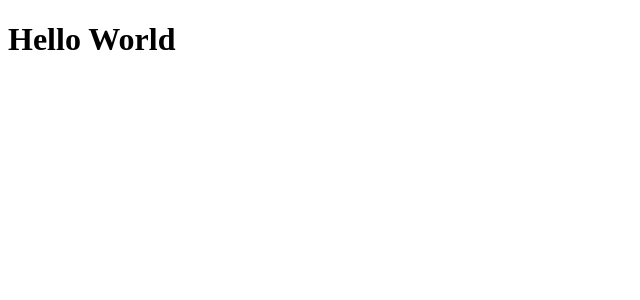
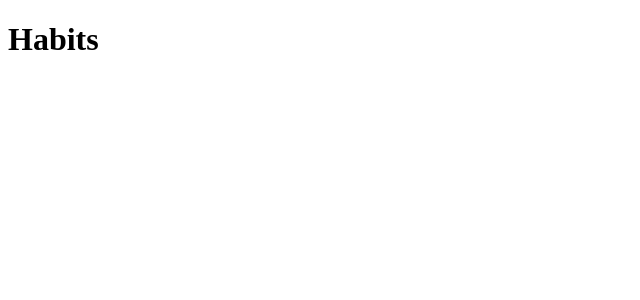
Before and after one commit to hernanytec/-nlw-setup-web, a React app: page / in a window 1280 px wide. Shown: the top 300 px of the page, without its empty margins (0-640 px from the left). Built offline with nearby package versions, Linux system fonts and the light colour scheme; the HTML template or start-up script is replaced by a standard one.

Commit message:
create habits component

```diff
--- a/src/App.tsx
+++ b/src/App.tsx
@@ -1,3 +1,5 @@
+import { Habits } from './components/Habits'
+
 export function App() {
-  return <h1>Hello World</h1>
+  return <Habits />
 }
--- /dev/null
+++ b/src/components/Habits.tsx
@@ -0,0 +1,3 @@
+export function Habits() {
+  return <h1>Habits</h1>
+}
```
